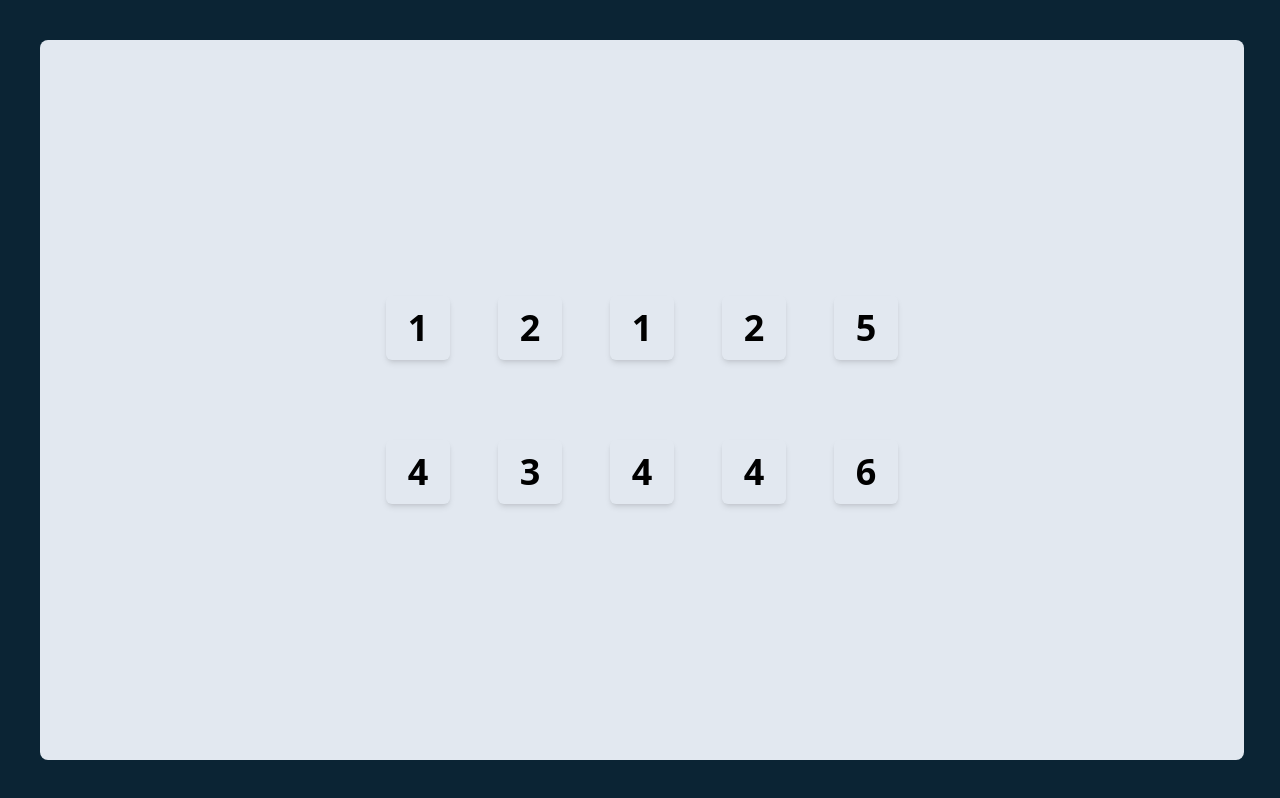
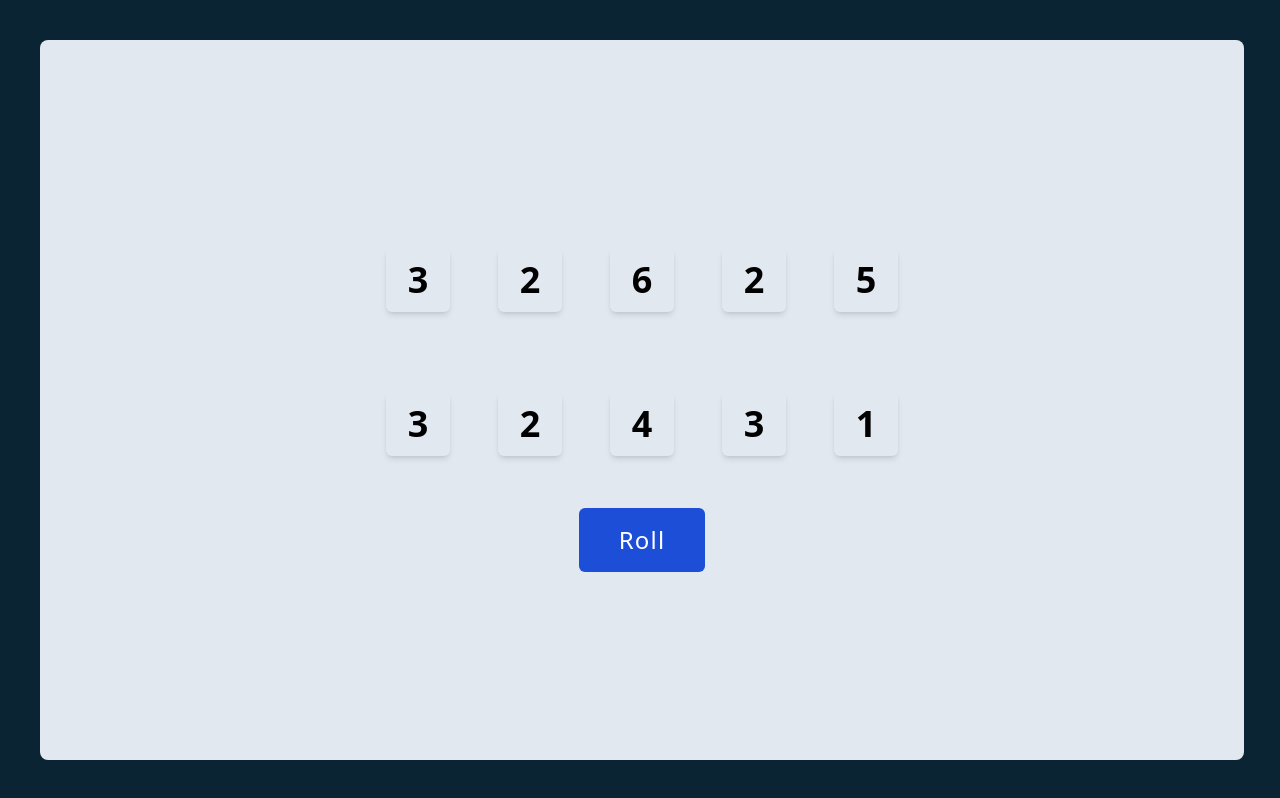
Before and after one commit to thisisyashgarg/tenzies-game, a React (Vite) app: page / in a window 1280 px wide. Built offline with nearby package versions, Linux system fonts and the light colour scheme.

Commit message:
added a roll button

```diff
--- a/src/App.tsx
+++ b/src/App.tsx
@@ -1,24 +1,35 @@
-import React, { useState } from "react";
+import React, { useEffect, useState } from "react";
 import Die from "./components/Die";
 
 export default function App() {
-  const [dice, newDice] = useState(allNewDice());
+  const [dice, setDice] = useState([]);
 
-  function allNewDice(): number[] {
+  function createAnArrayOf10RandomNumbers(): void {
     const array: number[] = [];
     for (let i = 0; i < 10; i++) {
       array.push(Math.floor(Math.random() * 6) + 1);
     }
-    return array;
+    setDice(array);
   }
+
+  useEffect(() => {
+    createAnArrayOf10RandomNumbers();
+  }, []);
 
   return (
     <main className=" h-[90vh] mr-9 m-10 bg-slate-200 rounded-lg flex flex-col justify-center items-center">
       <div className="grid grid-rows-2 grid-cols-5 gap-12 mx-10 p-5">
-        {dice.map((number, index) => {
+        {dice.map((number: number, index) => {
           return <Die value={number} key={index} />;
         })}
       </div>
+
+      <button
+        className="p-4 px-10 text-white rounded-md text-2xl m-4 bg-blue-700 tracking-wider hover:bg-blue-600"
+        onClick={createAnArrayOf10RandomNumbers}
+      >
+        Roll
+      </button>
     </main>
   );
 }
--- a/src/components/Die.tsx
+++ b/src/components/Die.tsx
@@ -1,9 +1,9 @@
 import React from "react";
 
-export default function Die(props) {
+export default function Die({ value }) {
   return (
     <div className="w-16 h-16 shadow-md rounded-md flex justify-center items-center my-4">
-      <h2 className="font-bold text-4xl ">{props.value}</h2>
+      <h2 className="font-bold text-4xl ">{value}</h2>
     </div>
   );
 }
```
